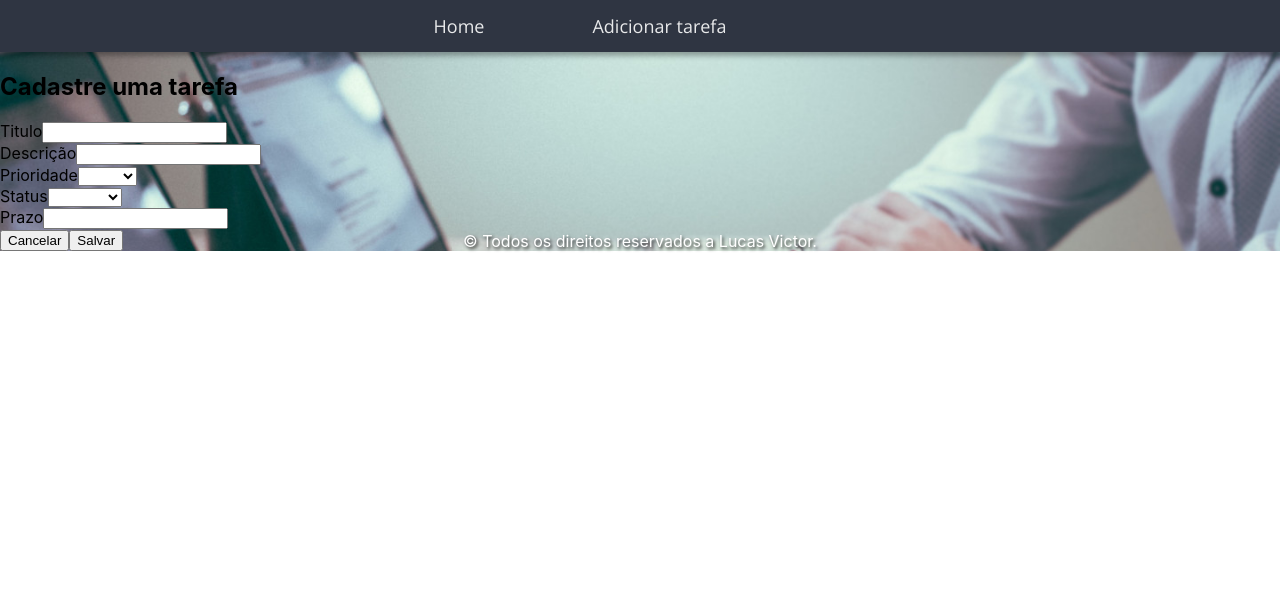
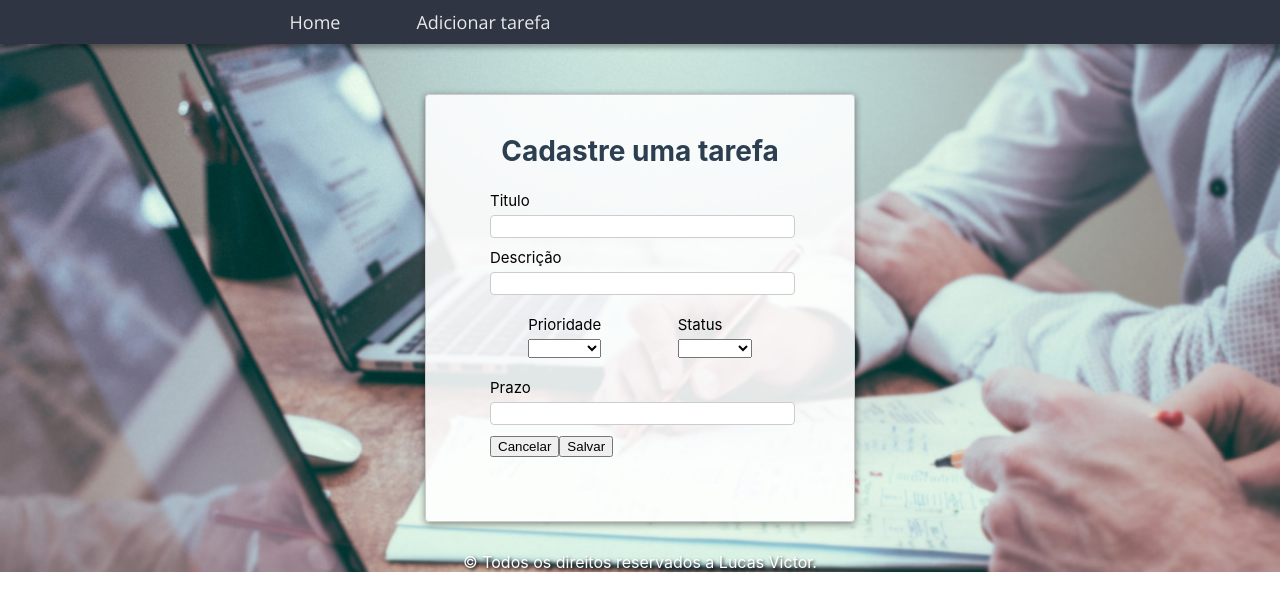
Before and after one commit to lucasmbrute2/frontend-to-do-list-react, a React (Create React App) app: page /add in a window 1280 px wide. Shown: the top 610 px of the page. Built offline with nearby package versions, Linux system fonts and the light colour scheme; the HTML template or start-up script is replaced by a standard one; a web font is replaced by a local one.

Commit message:
estilizando form

```diff
--- a/src/components/shared/Form/Formulario.scss
+++ b/src/components/shared/Form/Formulario.scss
@@ -1,13 +1,45 @@
 @import "../../../styles/style.scss";
 
 .add{
+    border: 1px solid #ccc;
+    border-radius: 4px;
+    box-shadow: 0 2px 7px 0 rgba(0, 0, 0, 0.452);
+    width: 300px;
+    margin: 50px auto;
+    background-color: rgba(255, 255, 255, 0.884);
+    padding: 1rem 4rem 4rem 4rem;
+
     &-h1{
-
+        text-align: center;
+        font-size: 28px;
+        color: #2c3e50;
     }
     &-form{
+
+
         &-group{
-            @include container;
+            display: flex;
+            flex-direction: column;
+            margin: 10px auto;
 
+            &-div{
+                display: flex;
+            }
+            &-label{
+                margin-bottom: 5px;
+                font-size: 15px;
+            }
+            &-select{
+
+            }
+            input{
+                border: 1px solid #ccc;
+                border-radius: 4px;
+                padding: 0 .1rem;
+                font-size: 18px;
+                outline: none;
+                width: 100%;
+            }
         }
     }
 }
--- a/src/styles/style.scss
+++ b/src/styles/style.scss
@@ -1,5 +1,5 @@
 @mixin container{
-    max-width: 1120px;
+    max-width: 800px;
     width: 100%;
     display: block;
 
```
